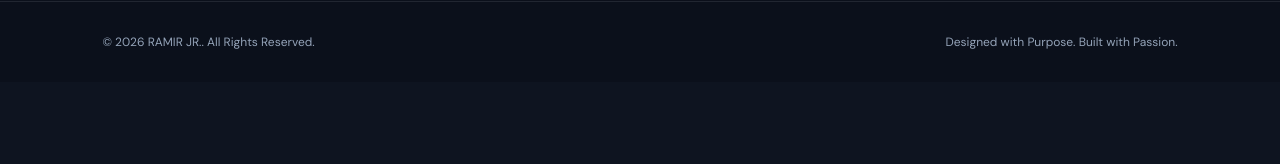
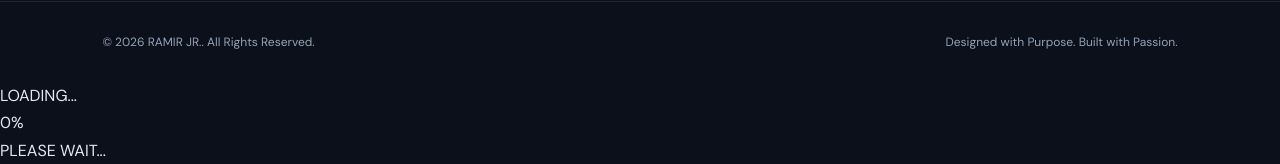
Before and after one commit to ramirjr-hub/cinematic-portfolio, a Flask app: page / in a window 1280 px wide. Shown: the part 5635-5799 px from the top of the page. Before the commit the page ends 5684 px from the top, so only its background shows below. Run offline with Flask 3, Linux system fonts and the light colour scheme.

Commit message:
Update portfolio website

```diff
--- a/static/js/main.js
+++ b/static/js/main.js
@@ -96,3 +96,60 @@ document.addEventListener("DOMContentLoaded", () => {
     );
 
 });
+
+// =====================================
+// CYBER HUD LOADING SCREEN
+// =====================================
+
+(() => {
+
+    const loadingScreen = document.getElementById("loading-screen");
+    const loadingBar = document.getElementById("loading-bar");
+    const loadingPercent = document.getElementById("loading-percent");
+
+    if (!loadingScreen) return;
+
+    let progress = 0;
+
+    // Simulated loading progress
+    const loadingInterval = setInterval(() => {
+
+        if (progress < 90) {
+            progress += Math.floor(Math.random() * 4) + 1;
+
+            if (progress > 90) {
+                progress = 90;
+            }
+
+            loadingBar.style.width = progress + "%";
+            loadingPercent.textContent = progress + "%";
+        }
+
+    }, 100);
+
+
+    // Wait until the page is fully loaded
+    window.addEventListener("load", () => {
+
+        clearInterval(loadingInterval);
+
+        progress = 100;
+
+        loadingBar.style.width = "100%";
+        loadingPercent.textContent = "100%";
+
+        // Small delay for the visual effect
+        setTimeout(() => {
+
+            loadingScreen.classList.add("hide");
+
+            // Remove loading screen after fade
+            setTimeout(() => {
+                loadingScreen.remove();
+            }, 800);
+
+        }, 500);
+
+    });
+
+})();
--- a/templates/base.html
+++ b/templates/base.html
@@ -116,6 +116,34 @@
     <script src="{{ url_for('static', filename='js/main.js') }}"></script>
 
 </body>
+
+<!-- LOADING SCREEN -->
+<div id="loading-screen">
+    <div class="loading-panel">
+
+        <div class="loading-circle">
+            <div class="circle-inner">
+                <span>LOADING...</span>
+            </div>
+        </div>
+
+        <div class="loading-progress-wrapper">
+            <div class="loading-progress">
+                <div id="loading-bar"></div>
+            </div>
+
+            <span id="loading-percent">0%</span>
+        </div>
+
+        <p class="loading-message">
+            <span></span>
+            PLEASE WAIT...
+            <span></span>
+        </p>
+
+    </div>
+</div>
+
 </html>
 
 
```
